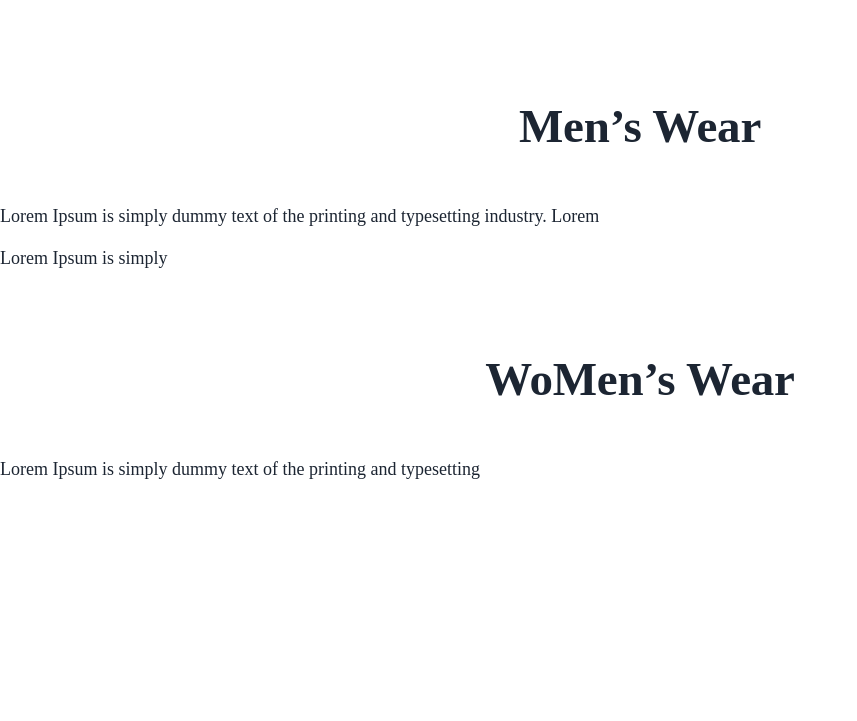
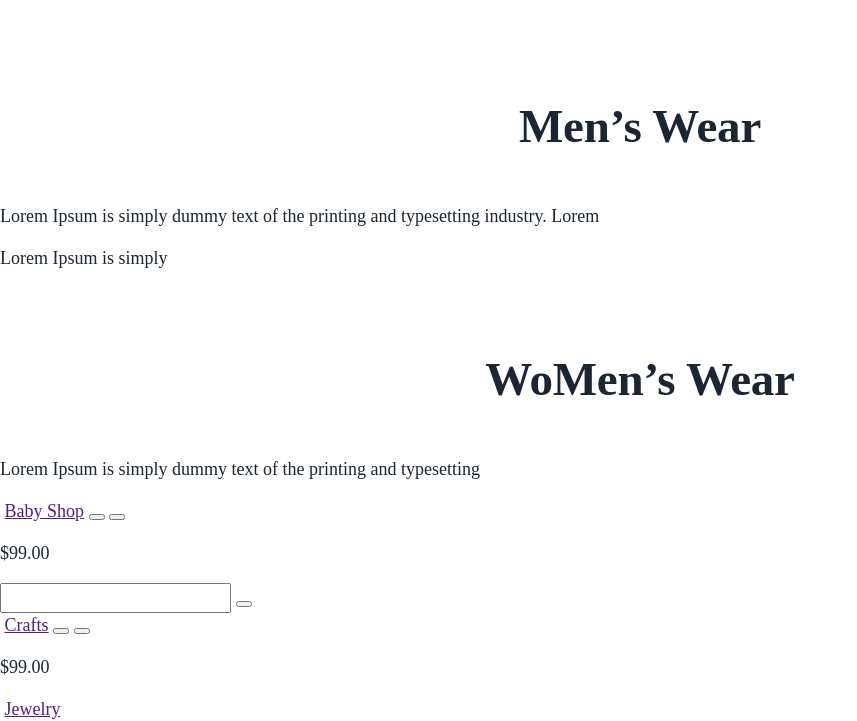
Before and after one commit to Faramanta/giftshop, a plain HTML site: page index.html in a window 1280 px wide. Shown: the part 787-1508 px from the top of the page, without its empty margins (0-857 px from the left). Before the commit the page ends 1310 px from the top, so only its background shows below. Drawn offline with Linux system fonts and the light colour scheme; a web font is replaced by a local one.

Commit message:
gifts&jewelry

```diff
--- a/index.html
+++ b/index.html
@@ -119,7 +119,32 @@
                 </div>
                 <div class="slider__right-bottom">
                     <img src="" class="slider__img slider__img--right-bottom">
+                    <a href="" class="slider__shop-btn">Baby Shop</a>
+                    <button class="btn--gift"></button>
+                    <button class="btn--cart"></button>
+                    <p class="price"><span>$</span>99.00</p>
                 </div>
+            </div>
+
+            <div class="jevelry-crafts">
+                <div class="search">
+                    <input type="text" name="search">
+                    <button></button>
+                </div>
+
+                <div class="crafts">
+                    <img src="" class="crafts__img crafts__img--right-bottom">
+                    <a href="" class="crafts__img-btn">Crafts</a>
+                    <button class="btn--gift"></button>
+                    <button class="btn--cart"></button>
+                    <p class="price"><span>$</span>99.00</p>
+                </div>
+
+                <div class="Jewelry">
+                    <img src="" class="crafts__img crafts__img--right-bottom">
+                    <a href="" class="crafts__img-btn">Jewelry</a>
+                </div>
+
             </div>
 
         </main>
```
